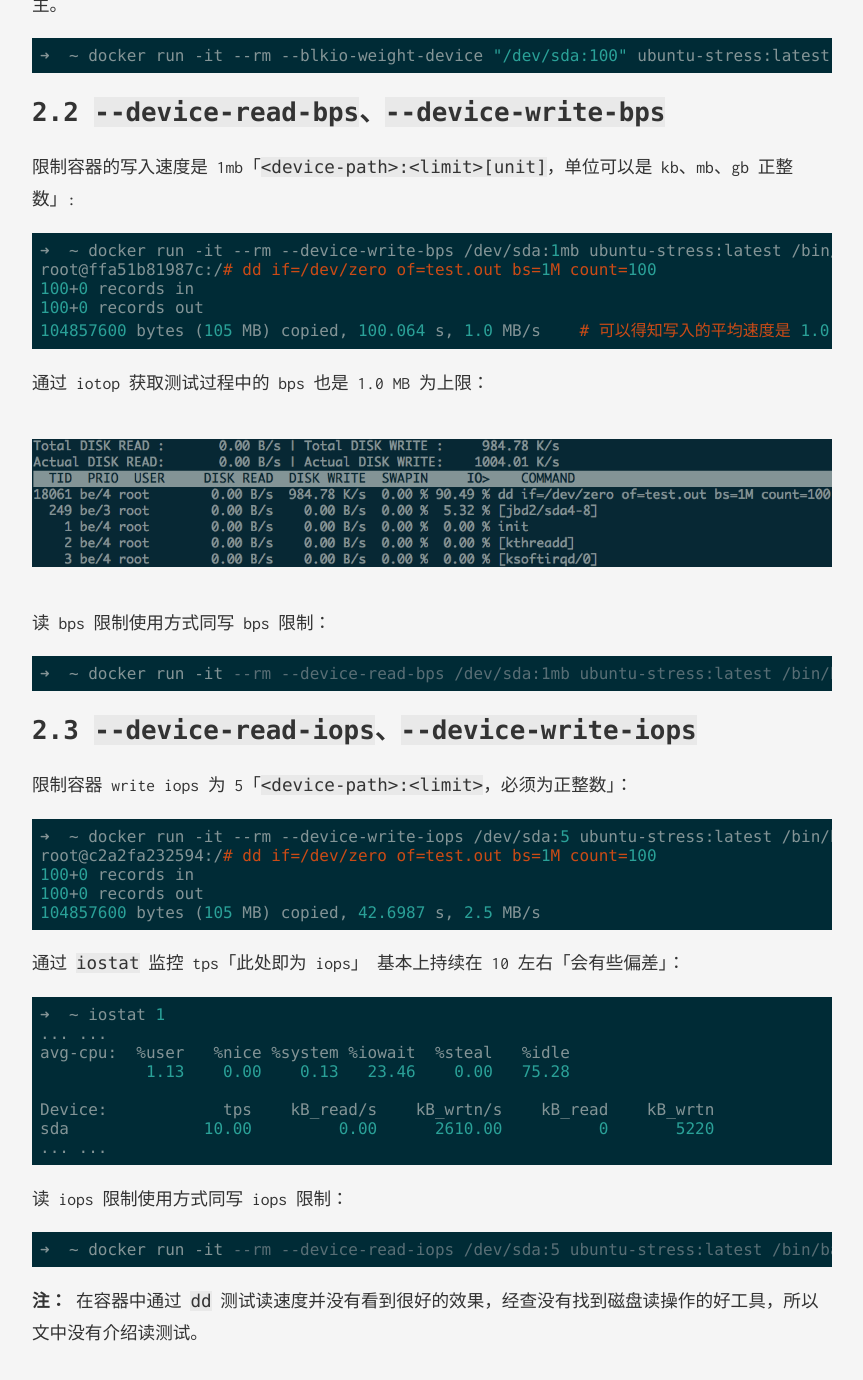
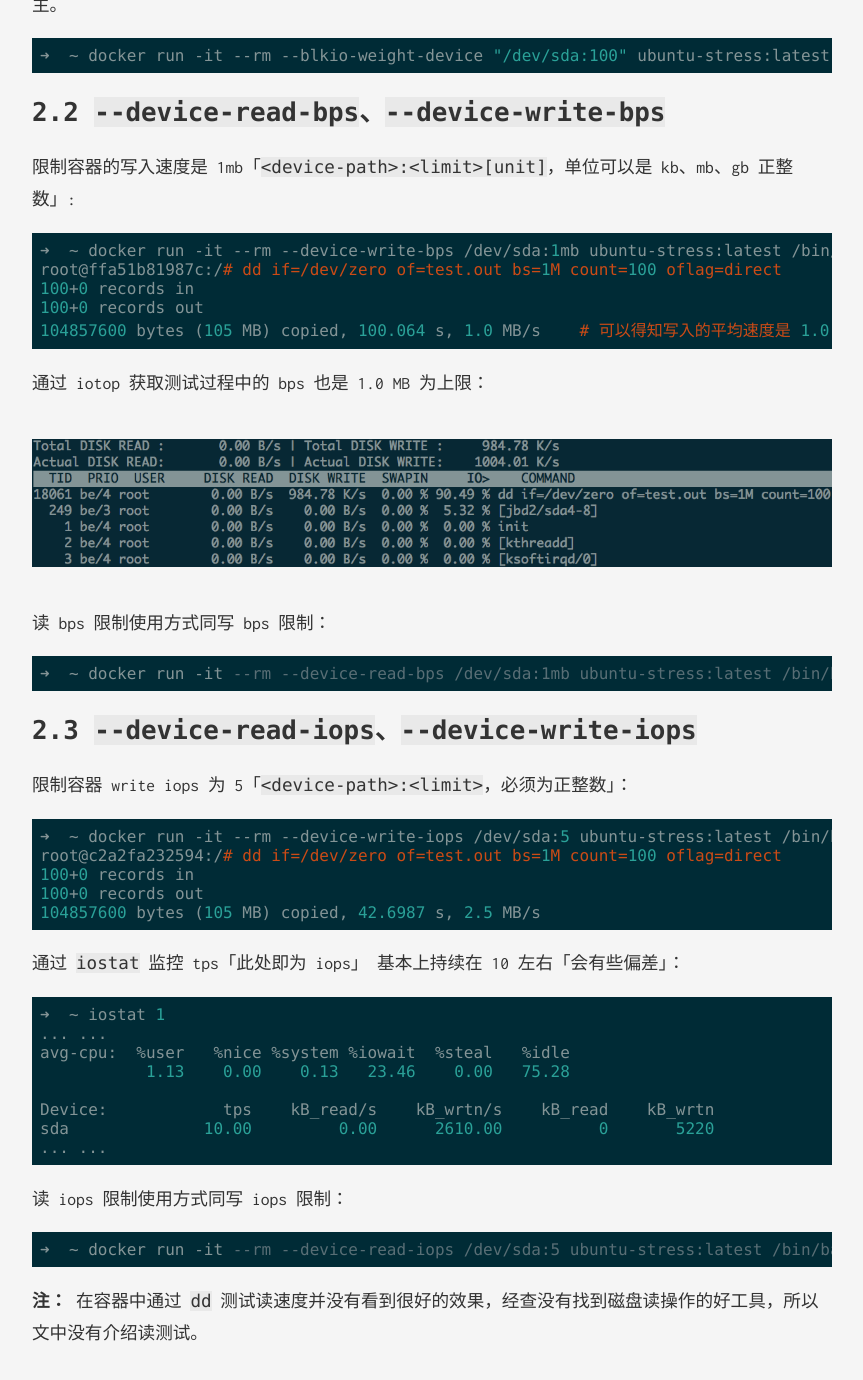
Before and after one commit to opskumu/opskumu.github.io, a Jekyll site: the page built from _posts/2016-03-27-docker-io-limit.md, in a window 1280 px wide and 1400 px high, scrolled down 2886 px. Shown: the top 1380 px of the window, without its empty margins (208-1071 px from the left). Built offline with Jekyll 4.4.1, drawn with Linux system fonts in a browser that asks for light colours; comment, search, counter and statistics services are not loaded.

Commit message:
update post.

````diff
--- a/_posts/2016-03-27-docker-io-limit.md
+++ b/_posts/2016-03-27-docker-io-limit.md
@@ -118,7 +118,7 @@ root@6778b6b39686:/#
 
 ```
 ➜  ~ docker run -it --rm --device-write-bps /dev/sda:1mb ubuntu-stress:latest /bin/bash
-root@ffa51b81987c:/# dd if=/dev/zero of=test.out bs=1M count=100
+root@ffa51b81987c:/# dd if=/dev/zero of=test.out bs=1M count=100 oflag=direct
 100+0 records in
 100+0 records out
 104857600 bytes (105 MB) copied, 100.064 s, 1.0 MB/s    # 可以得知写入的平均速度是 1.0 MB/s
@@ -140,7 +140,7 @@ root@ffa51b81987c:/# dd if=/dev/zero of=test.out bs=1M count=100
 
 ```
 ➜  ~ docker run -it --rm --device-write-iops /dev/sda:5 ubuntu-stress:latest /bin/bash
-root@c2a2fa232594:/# dd if=/dev/zero of=test.out bs=1M count=100
+root@c2a2fa232594:/# dd if=/dev/zero of=test.out bs=1M count=100 oflag=direct
 100+0 records in
 100+0 records out
 104857600 bytes (105 MB) copied, 42.6987 s, 2.5 MB/s
````
